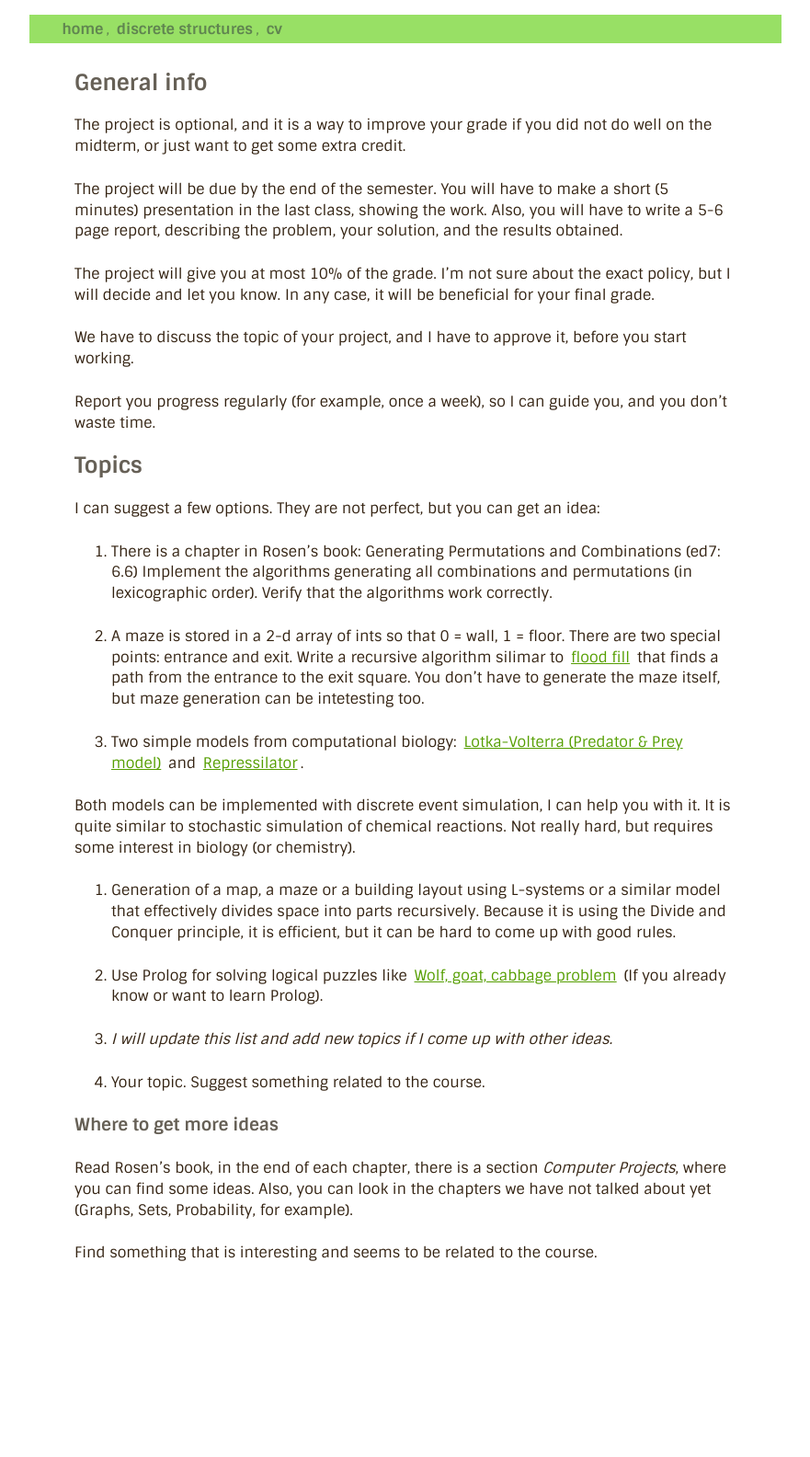
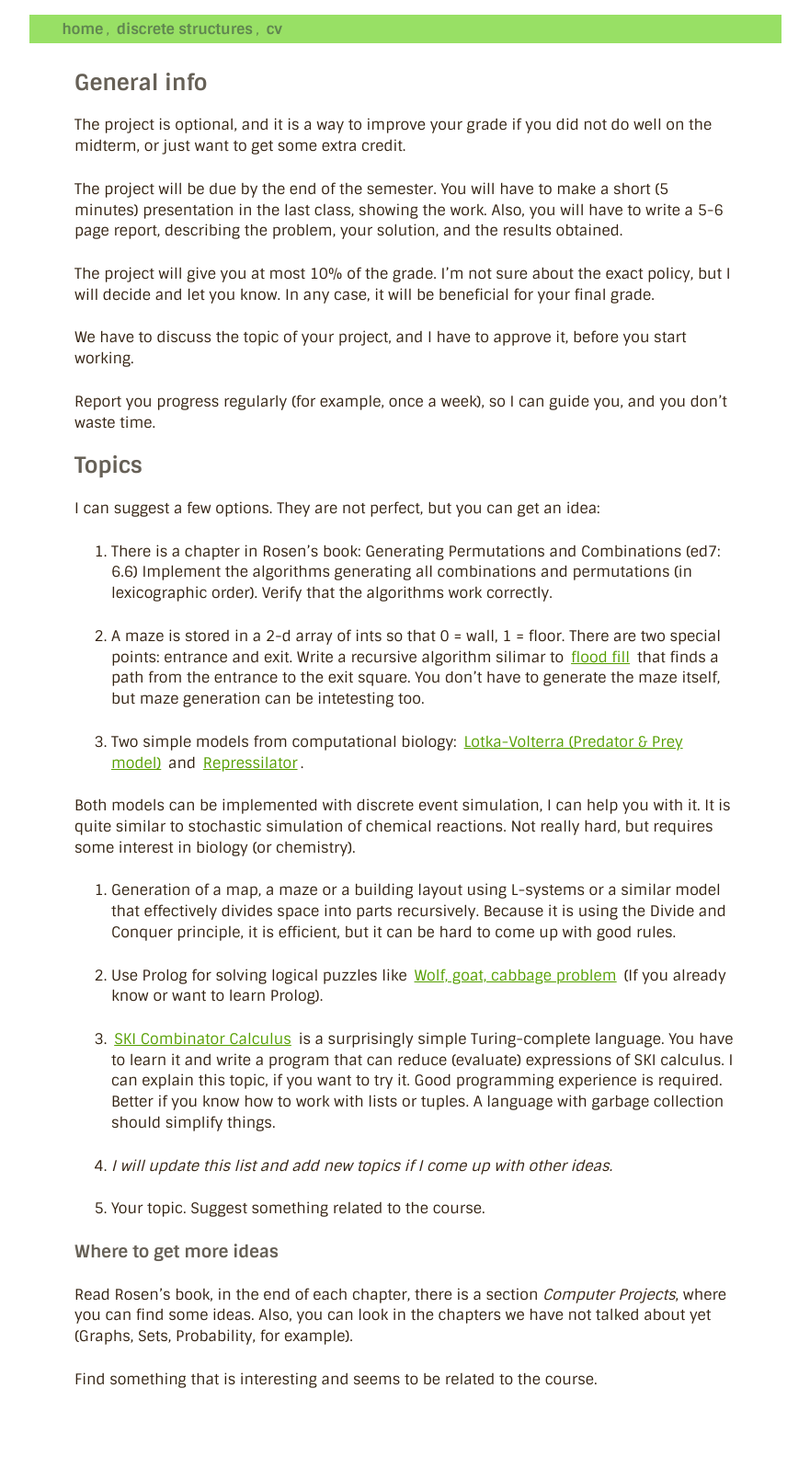
Before and after one commit to a-nikolaev/a-nikolaev.github.io, a Jekyll site: the page built from ds/topics.markdown, in a window 1280 px wide. Shown: the whole page at 92% size, without its empty margins (199-1080 px from the left). Built offline with Jekyll 4.4.1, drawn with Linux system fonts in a browser that asks for light colours; Markdown is read by kramdown in place of the engine named in the settings; before the commit the page ends 1446 px from its top, so only the background shows below that.

Commit message:
upd topics

```diff
--- a/ds/topics.markdown
+++ b/ds/topics.markdown
@@ -52,9 +52,16 @@ but it can be hard to come up with good rules.
 [Wolf, goat, cabbage problem](http://jeux.lulu.pagesperso-orange.fr/html/anglais/loupChe/loupChe1.htm)
 (If you already know or want to learn Prolog).
 
-6. *I will update this list and add new topics if I come up with other ideas.*
+6. [SKI Combinator Calculus](https://en.wikipedia.org/wiki/SKI_combinator_calculus)
+is a surprisingly simple Turing-complete language. You have to learn it and
+write a program that can reduce (evaluate) expressions of SKI calculus.
+I can explain this topic, if you want to try it. Good programming experience is required.
+Better if you know how to work with lists or tuples. A language with garbage collection
+should simplify things.
 
-7. Your topic. Suggest something related to the course.
+7. *I will update this list and add new topics if I come up with other ideas.*
+
+8. Your topic. Suggest something related to the course.
 
 ### Where to get more ideas
 
```
